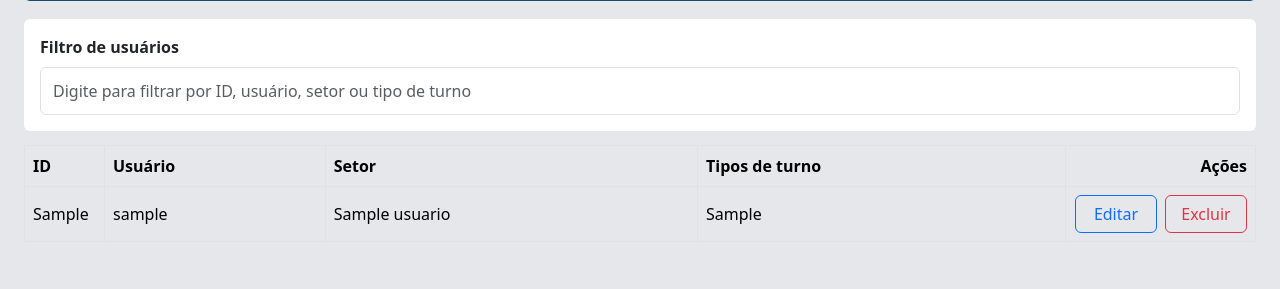
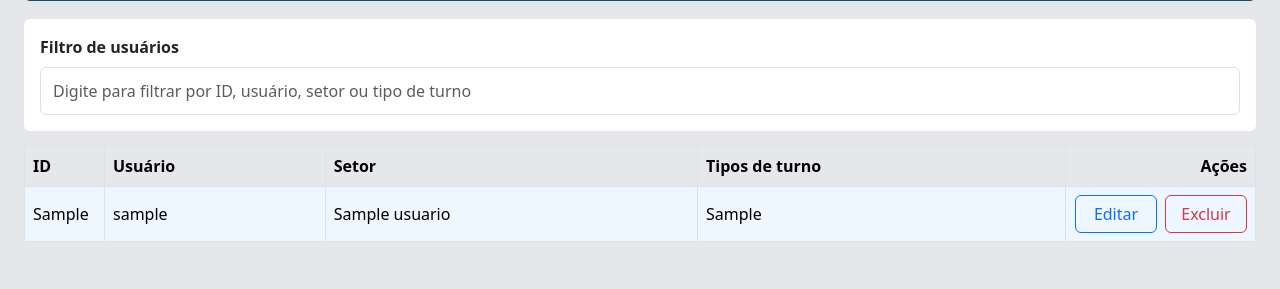
Before and after one commit to ti04-mil/paradas, a Python web app: template templates/usuarios.html in a window 1280 px wide. Shown: the part 211-500 px from the top of the page. Run offline with Jinja, Linux system fonts and the light colour scheme; the template is opened without the code that fills it: most values are stand-ins (such as "Sample title", 1, 10 or a date in 2020).

Commit message:
Melhora contraste visual dos cards de usuários

```diff
--- a/templates/usuarios.html
+++ b/templates/usuarios.html
@@ -42,7 +42,31 @@
         }
 
         .table > :not(caption) > * > * {
-            background-color: #e6e7eb;
+            background-color: transparent;
+        }
+
+        #usuariosTableBody tr {
+            background-color: #eef6ff;
+        }
+
+        #usuariosTableBody tr:nth-child(2n) {
+            background-color: #f1f8ef;
+        }
+
+        #usuariosTableBody tr:nth-child(3n) {
+            background-color: #fff6e8;
+        }
+
+        #usuariosTableBody tr:nth-child(4n) {
+            background-color: #f6f0ff;
+        }
+
+        #usuariosTableBody tr:nth-child(5n) {
+            background-color: #fff0f3;
+        }
+
+        #usuariosTableBody td {
+            background-color: transparent;
         }
 
         .action-btn {
@@ -101,7 +125,6 @@
                 border: 1px solid #ced4da;
                 border-radius: 8px;
                 margin-bottom: 12px;
-                background-color: #e6e7eb;
                 padding: 4px 8px;
             }
 
```
